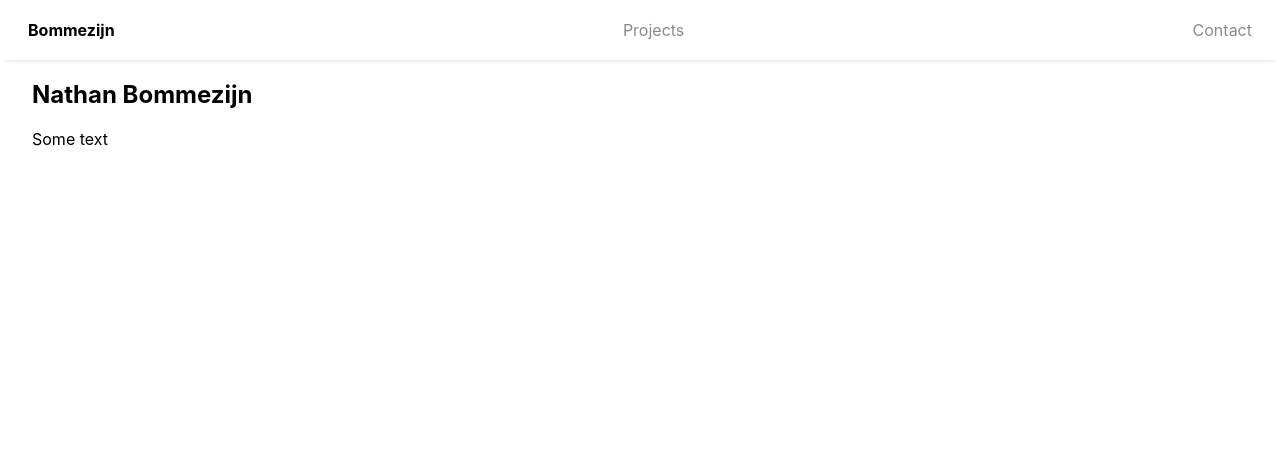
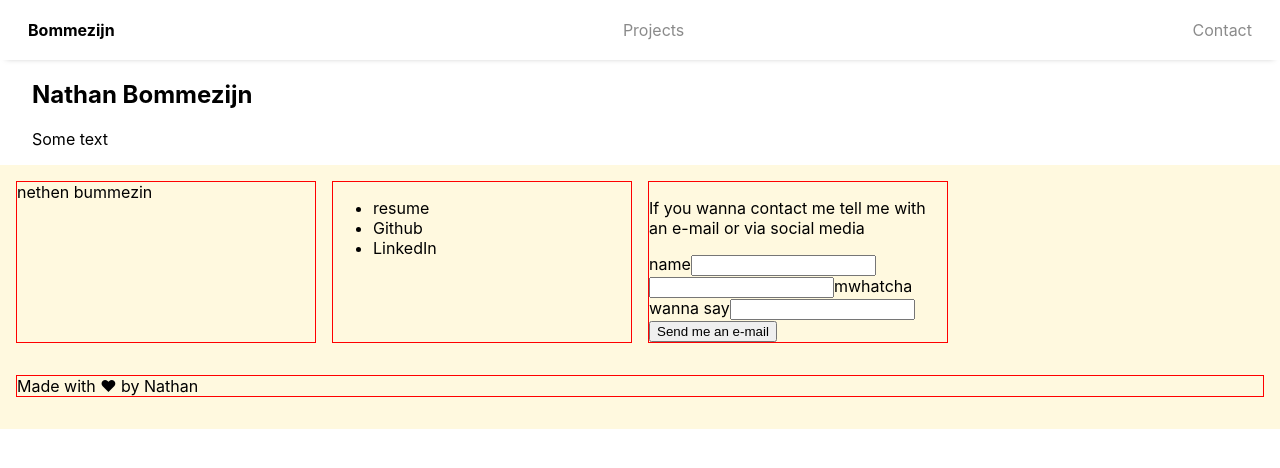
Before and after one commit to bommezijn/portfolio, a Next.js app: page / in a window 1280 px wide. Shown: the top 468 px of the page. Built offline with nearby package versions, Linux system fonts and the light colour scheme.

Commit message:
:lipstick: :construction: WIP navbar & footer

```diff
--- /dev/null
+++ b/components/Footer/index.tsx
@@ -0,0 +1,34 @@
+import Link from 'next/link'
+import React, { FunctionComponent } from 'react'
+import styles from './style.module.css'
+
+const Footer: FunctionComponent = () => {
+  return (
+    <footer className={styles.footer}>
+      <p>nethen bummezin</p>
+      <div className="social">
+        <ul>
+          <li>
+            <Link href="https://read.cv/nb" passHref={true}><a>resume</a></Link>
+          </li>
+          <li>
+            <Link href="https://github.com/bommezijn" passHref={true}><a>Github</a></Link>
+          </li>
+          <li>
+            <Link href="https://www.linkedin.com/in/nbmbp/" passHref={true}><a>LinkedIn</a></Link>
+          </li>
+        </ul>
+      </div>
+      <form action="" method="post">
+        <p>If you wanna contact me tell me with an e-mail or via social media</p>
+        <label htmlFor=""><span>name</span><input type="text" name="" id="" required aria-required /></label>
+        <label htmlFor=""><input type="email" name="" id="" required /></label>m
+        <label htmlFor=""><span>whatcha wanna say</span><input type="textarea" name="" id="" required aria-required /></label>
+        <input type="button" value="Send me an e-mail" />
+      </form>
+      <p className={styles.outro}>Made with ♥ by <a href="https://github.com/bommezijn">Nathan</a></p>
+    </footer>
+  )
+}
+
+export default Footer
--- /dev/null
+++ b/components/Footer/style.module.css
@@ -0,0 +1,29 @@
+/* FOOTER CSS */
+.footer {
+  padding: 1rem;
+  margin: 0;
+  /* background-color: #000000;
+  color: #ffffff; */
+  background-color: #ffcc0020;
+  display: grid;
+  grid-template-columns: repeat(auto-fit, minmax(300px, 1fr));
+  gap: 1em;
+}
+
+/* Padding and Margin reset, does break the UL */
+/* .footer * {
+  padding: 0;
+  margin: 0;
+} */
+
+.footer>p:first-child {
+  margin: 0;
+}
+
+.footer>* {
+  border: 1px solid red;
+}
+
+.outro {
+  grid-column: 1/-1;
+}
--- a/components/NavBar/index.tsx
+++ b/components/NavBar/index.tsx
@@ -1,4 +1,4 @@
-import React, { FunctionComponent } from "react";
+import React, { FunctionComponent } from 'react';
 import styles from './style.module.css'
 
 
--- a/pages/_app.tsx
+++ b/pages/_app.tsx
@@ -1,12 +1,14 @@
 import '../styles/globals.css'
 import type { AppProps } from 'next/app'
 import NavBar from '../components/NavBar'
+import Footer from '../components/Footer'
 
 function MyApp({ Component, pageProps }: AppProps) {
   return (
     <>
-    <NavBar />
-    <Component {...pageProps} />
+      <NavBar />
+      <Component {...pageProps} />
+      <Footer />
     </>
   )
 }
--- a/styles/Home.module.css
+++ b/styles/Home.module.css
@@ -1,30 +1,5 @@
 .container {
-  min-height: 100vh;
+  /* min-height: 100vh; */
   margin: 0;
   padding: 0 2rem;
-  /* background-color: #ffcc00; */
 }
-
-/* NAVBAR */
-
-.mildShadow {
-  box-shadow: 0 4px 6px -6px rgb(170, 170, 170);
-}
-
-.navBar > ul {
-  /* background-color: #f2f2f2; */
-  margin: 0;
-  padding: 0.75rem 1rem;
-  list-style-type: none;
-  display: flex;
-  justify-content: space-between;
-}
-
-.navBar ul li:first-of-type {
-  /* background-color: blueviolet; */
-  font-weight: bold;
-}
-
-.navBar li {
-  padding: 0.5rem 0.5rem;
-}
```
Lines whose indentation alone changed are shown as unchanged.
